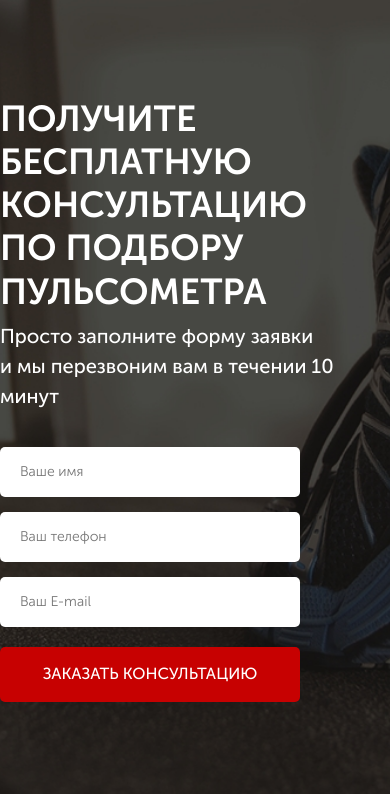
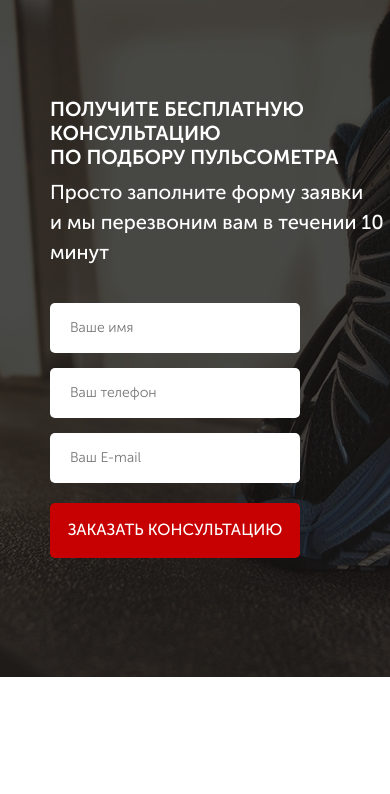
Before and after one commit to VladBolofinov/PROJECT_PULSOMETR, a website: page src/index.html in a window 390 px wide. Shown: the part 1464-2258 px from the top of the page. After the commit the page ends 2141 px from the top, so only its background shows below. Drawn offline with Linux system fonts and the light colour scheme.

Commit message:
third block adapted

```diff
--- a/src/sass/blocks/_media.scss
+++ b/src/sass/blocks/_media.scss
@@ -3,7 +3,7 @@
         &__wrapper {
             align-items: center;
         }
-}
+    }
     .advantages {
         &__icon {
             &__descr {
@@ -11,8 +11,23 @@
             }
         }
     }
+    .feed-form {
+        padding-left: 50px;
+    }
+    .title.title {
+        &_left {
+            padding-left: 50px;
+            font-size: 20px;
+        }
+    }
+    .consultation {
+        &__descr {
+            font-size: 10px;
+            padding-left: 50px;
+
+        }
+    }
 }
-
 @media (max-width: 768px) {
     .header {
         &__phone {
@@ -55,4 +70,14 @@
         width: 300px;
         height: 50px;
     }
+    div.consultation {
+        &__descr {
+            font-size: 15px;
+        }
+    }
+    .button.button {
+        &_submit {
+            font-size: 8px;
+        }
+    }
 }
```
Also changed, not shown: src/css/blocks/style.min.css.
